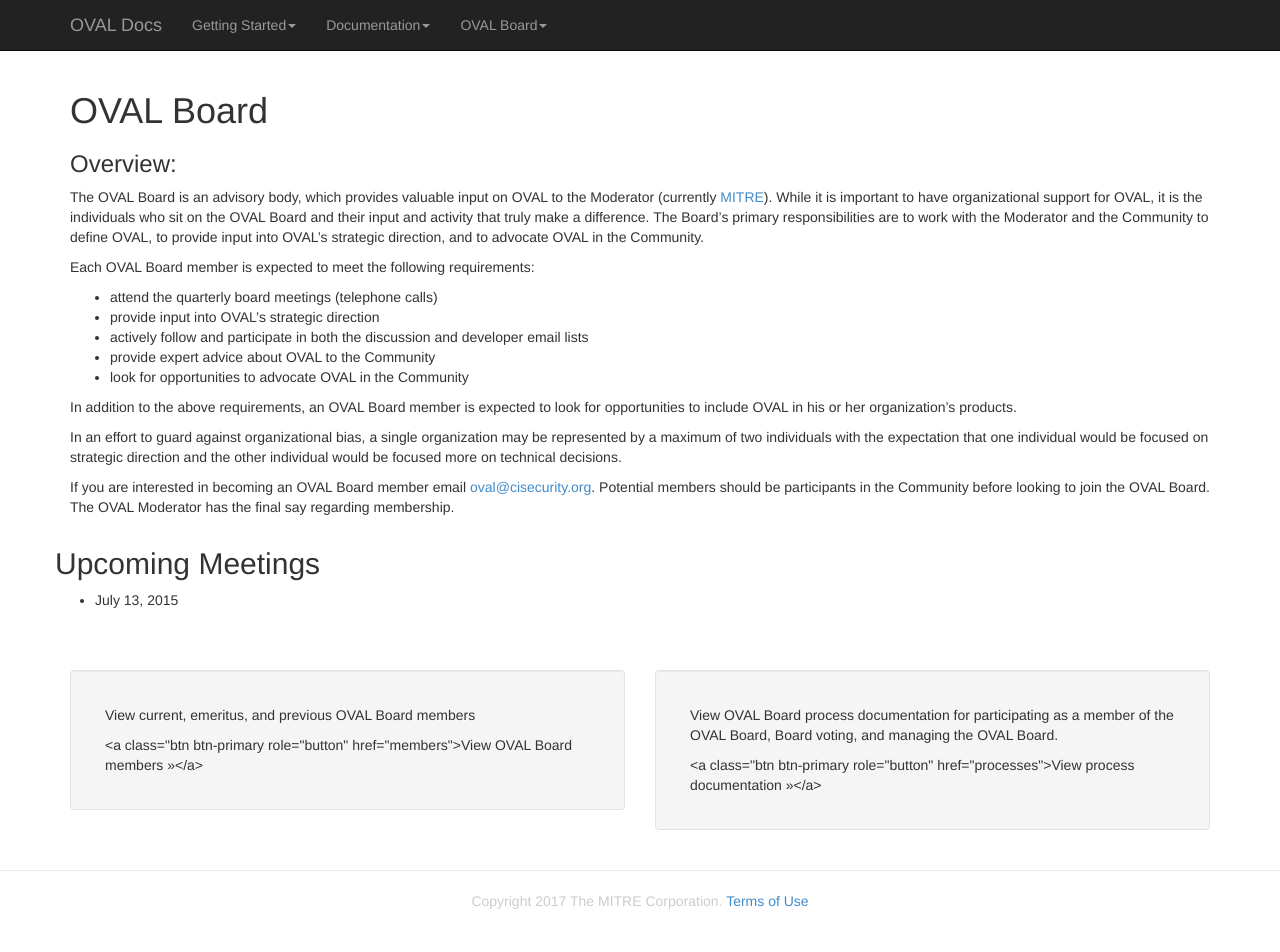
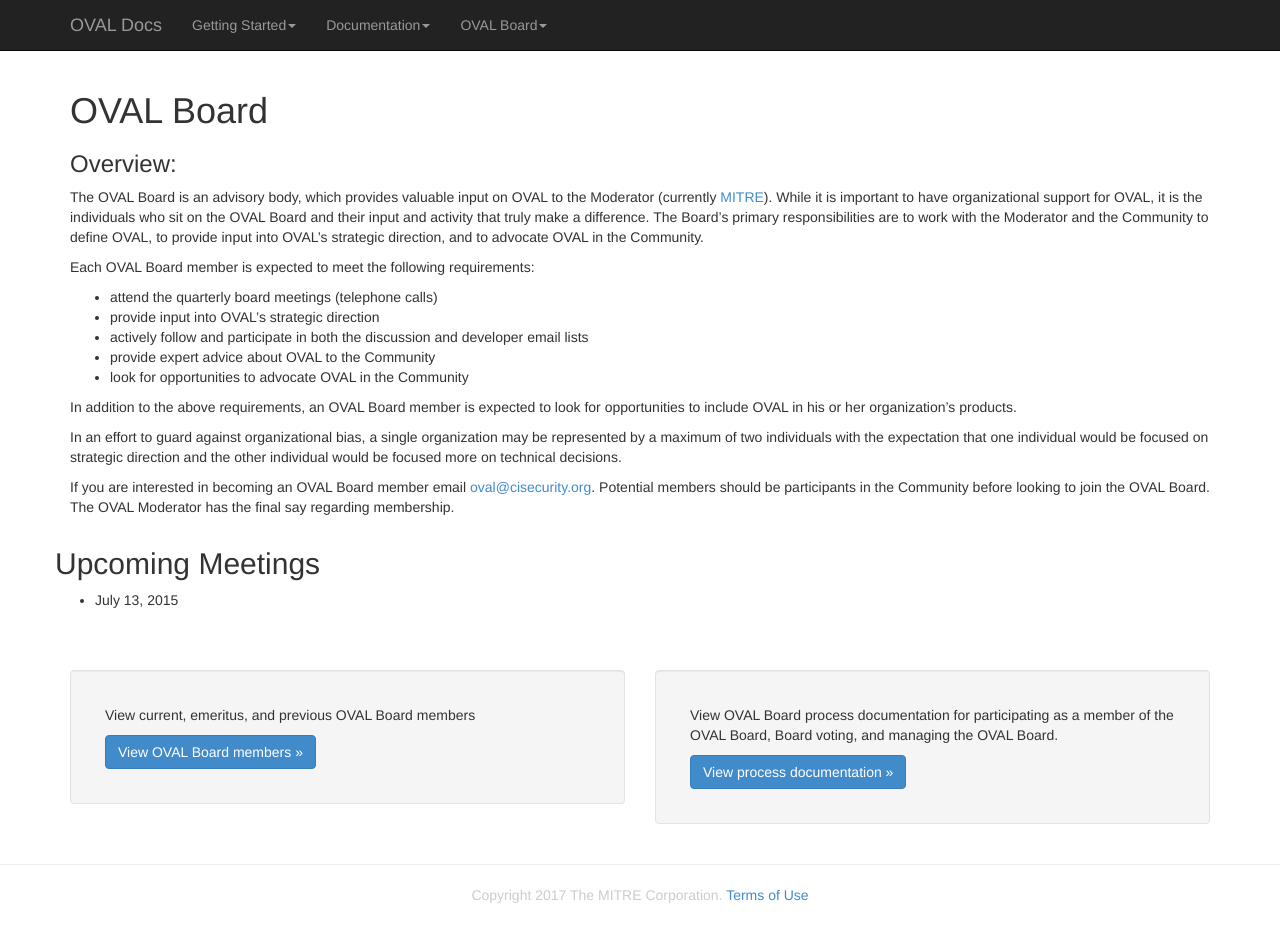
Before and after one commit to OVALProject/ovalproject.github.io, a Jekyll site: the page built from board/index.md, in a window 1280 px wide. Built offline with Jekyll 4.4.1, drawn with Linux system fonts in a browser that asks for light colours.

Commit message:
Added closing quotes where they were missing.

```diff
--- a/board/index.md
+++ b/board/index.md
@@ -35,14 +35,14 @@ layout: flat
 	<div class="col-sm-6">
 		<div class="well">
 			<div class="panel-body">
-				<p>View current, emeritus, and previous OVAL Board members</p><a class="btn btn-primary role="button" href="members">View OVAL Board members »</a>
+				<p>View current, emeritus, and previous OVAL Board members</p><a class="btn btn-primary" role="button" href="members">View OVAL Board members »</a>
 			</div>
 		</div>
 	</div>
 	<div class="col-sm-6">
 		<div class="well">
 			<div class="panel-body">
-				<p>View OVAL Board process documentation for participating as a member of the OVAL Board, Board voting, and managing the OVAL Board.</p><a class="btn btn-primary role="button" href="processes">View process documentation »</a>
+				<p>View OVAL Board process documentation for participating as a member of the OVAL Board, Board voting, and managing the OVAL Board.</p><a class="btn btn-primary" role="button" href="processes">View process documentation »</a>
 			</div>
 		</div>
 	</div>
```
